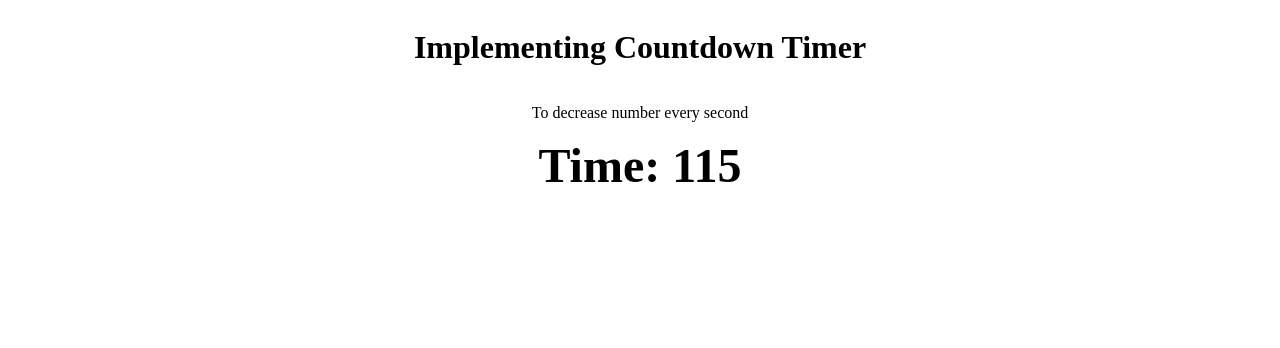
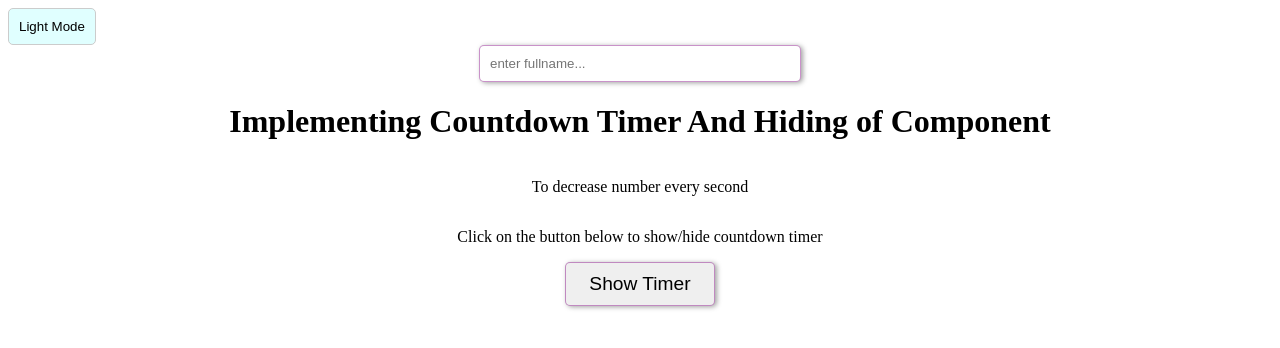
Before and after one commit to Ruqayah1204/react-with-typescript, a React (Vite) app: page / in a window 1280 px wide. Shown: the top 348 px of the page. Built offline with nearby package versions, Linux system fonts and the light colour scheme.

Commit message:
show hide component task commit

```diff
--- a/src/App.tsx
+++ b/src/App.tsx
@@ -1,13 +1,28 @@
+import { useState } from "react";
+import AutoSaveInput from "./AutoSaveInput";
 import Countdown from "./Countdown";
+import ThemeToggle from "./Toggle";
 
 function App() {
+  const [isShown, setIsShown] = useState(false);
+
   return (
     <>
+      <ThemeToggle />
       <div className="container">
-        <h1>Implementing Countdown Timer</h1>
+        <AutoSaveInput />
+        <h1>Implementing Countdown Timer And Hiding of Component</h1>
         <p>To decrease number every second</p>
+        <p>Click on the button below to show/hide countdown timer</p>
+        <button
+          onClick={() => setIsShown((prev) => !prev)}
+          className="show-hide-btn"
+        >
+          {isShown ? "Hide Timer" : "Show Timer"}
+        </button>
       </div>
-      <Countdown />
+      {isShown && <Countdown />}
+      {/* <Countdown /> */}
     </>
   );
 }
--- a/src/Countdown.tsx
+++ b/src/Countdown.tsx
@@ -1,7 +1,7 @@
 import { useState, useEffect } from "react";
 
 const Countdown = () => {
-  const [countdown, setCountdown] = useState(120);
+  const [countdown, setCountdown] = useState(60);
 
   useEffect(() => {
     if (countdown <= 0) {
--- a/src/index.css
+++ b/src/index.css
@@ -26,7 +26,8 @@ body.dark .theme-toggle-btn {
 
 /* Auto Save Input Stylings */
 
-.auto-save-input {
+.auto-save-input,
+.show-hide-btn {
   padding: 10px;
   border: 1px solid rgba(128, 0, 128, 0.429);
   box-shadow: 2px 1px 5px rgba(0, 0, 0, 0.368);
@@ -49,3 +50,10 @@ body.dark .theme-toggle-btn {
   font-weight: bold;
   text-align: center;
 }
+
+/* Show Hide Component */
+.show-hide-btn {
+  width: 150px;
+  font-size: 1.2rem;
+  margin-bottom: 2rem;
+}
```
